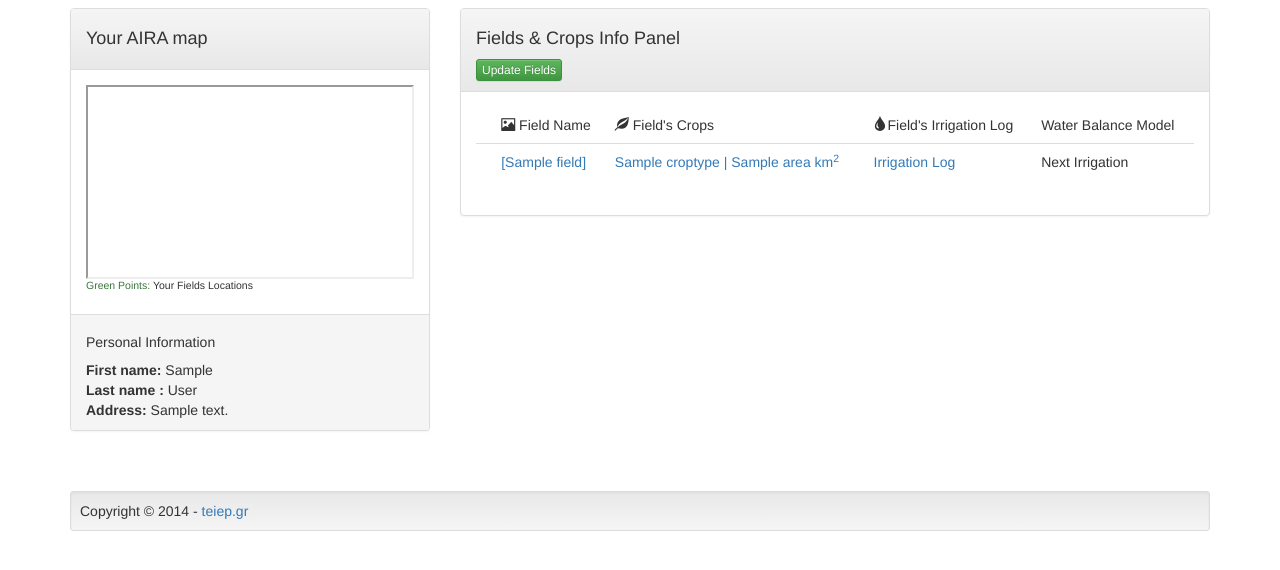
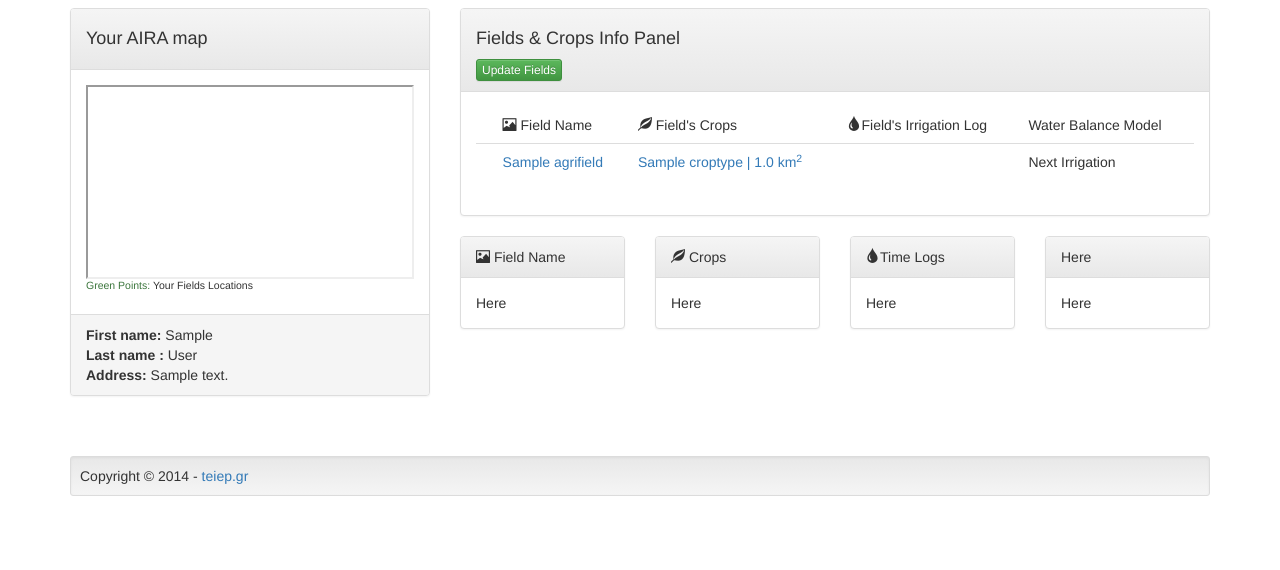
Before and after one commit to kickapoo/aira, a Django app: template aira_project/templates/aira/home.html in a window 1280 px wide. Shown: the part 84-654 px from the top of the page. Run offline with Django 3.2, Linux system fonts and the light colour scheme; tables that the repository leaves empty hold one stand-in row (values such as "Sample post"); the template is opened without the code that fills it: values that come from a table or form of the project are taken from there, most other values are stand-ins (such as "Sample title", 1, 10 or a date in 2020); some libraries are stand-ins or nearby versions.

Commit message:
Initial Commit

```diff
--- a/aira/models.py
+++ b/aira/models.py
@@ -69,8 +69,7 @@ class Crop(models.Model):
         verbose_name_plural = 'crops'
 
     def __unicode__(self):
-        return "{}-{}-{}".format(self.agrifield, self.crop_type,
-                                 self.irrigation_type)
+        return "{}".format(self.crop_type)
 
 
 class IrrigationLog(models.Model):
--- a/aira_project/templates/aira/home.html
+++ b/aira_project/templates/aira/home.html
@@ -17,7 +17,6 @@
 					<sup> <span class="text-success">Green Points:</span> Your Fields Locations
 				</div>
 				<div class="panel-footer">
-					<h5>Personal Information</h5>
 						<strong>First name:</strong> {{ farmer.first_name }} <br>
 						<strong>Last name :</strong> {{ farmer.last_name }} <br>
 						<strong>Address:</strong> {{ farmer.address }}<br>
@@ -43,21 +42,18 @@
 								</tr>
 							</thead>
 							<tbody>
-						{% for field in farmer_fields %}
+						{% for agrifield in farmer_agrifields %}
 								<tr>
 									<td></td>
-									<td> <a href="{% url 'fieldsandcrops.views.edit_field' field.id %}">[{{ field.field_name }}] </a> </td>
+									<td> <a href="{% url 'aira.views.update_fields'%}">{{ agrifield}} </a> </td>
 						 			<td>
-							 			{% for crop in field.crop_set.all  %}
-							 				<a href="{% url 'fieldsandcrops.views.update_crop' field.id %}"> {{ crop.croptype }} | {{ crop.area }} km<sup>2</sup>  </a>
+							 			{% for crop in agrifield.crop_set.all  %}
+							 				<a href="{% url 'aira.views.update_crop' agrifield.id %}"> {{ crop }} | {{ crop.area }} km<sup>2</sup>  </a>
 											<br>
 										{% endfor %}
 						 			</td>
 								    <td>
-								    	{% for crop in field.crop_set.all %}
-								    	<a href="{% url 'irrigationlog.views.irma_calendar' field.id crop.id %}"> Irrigation Log</a>
-								    	<br>
-								    	{% endfor %}
+
 								    </td>
 								    <td> Next Irrigation</td>
 								</tr>
@@ -68,6 +64,50 @@
 				</div>
 			</div>
 		</div>
+		<div class="container">
+		<div class="row">
+			<div class="col-md-2">
+				<div class="panel panel-default">
+					<div class="panel-heading">
+						<td><i class="glyphicon glyphicon-picture"></i> Field Name</td>
+					</div>
+					<div class="panel-body">
+						Here
+					</div>
+				</div>
+			</div>
+			<div class="col-md-2">
+				<div class="panel panel-default">
+					<div class="panel-heading">
+					    <td><i class="glyphicon glyphicon-leaf"></i> Crops</td>
+					</div>
+					<div class="panel-body">
+						Here
+					</div>
+				</div>
+			</div>
+			<div class="col-md-2">
+				<div class="panel panel-default">
+					<div class="panel-heading">
+						<td><i class="glyphicon glyphicon-tint"></i>Time Logs</td>
+					</div>
+					<div class="panel-body">
+						Here
+					</div>
+				</div>
+			</div>
+			<div class="col-md-2">
+				<div class="panel panel-default">
+					<div class="panel-heading">
+						Here
+					</div>
+					<div class="panel-body">
+						Here
+					</div>
+				</div>
+			</div>
+		</div>
+		</div>
 	</div>
 </div>
 {% endblock %}
```
Also changed, not shown: aira_project/templates/aira/edit_profile.html (+12 -6 lines).
